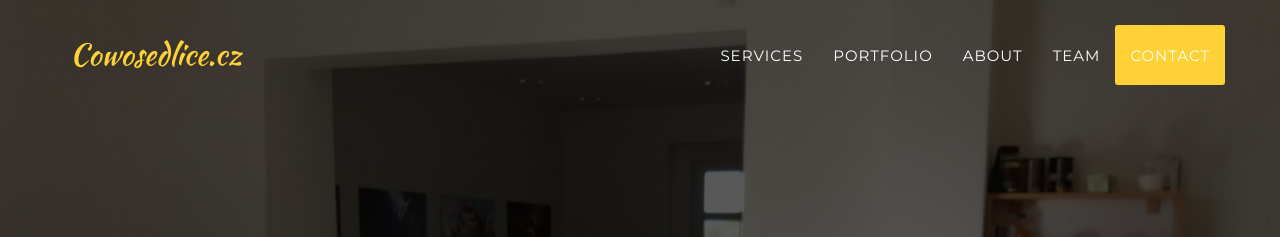
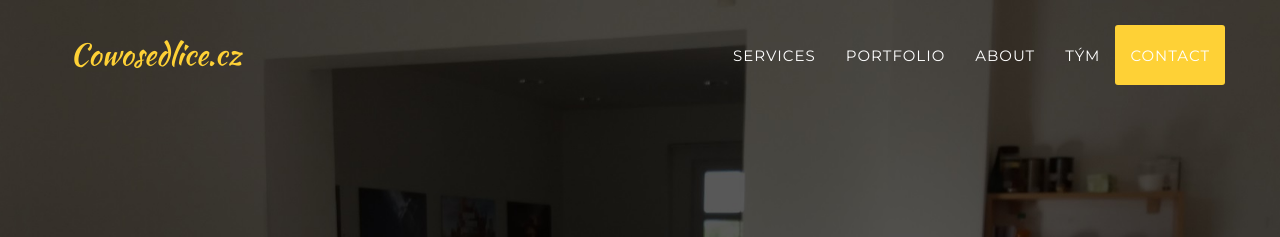
Before and after one commit to cowosedlice/cowosedlice.cz, a Jekyll site: the page built from index.html, in a window 1280 px wide. Shown: the top 237 px of the page. Built offline with Jekyll 4.4.1, drawn with Linux system fonts in a browser that asks for light colours; some web fonts are replaced.

Commit message:
změna nadpisu

```diff
--- a/_includes/header.html
+++ b/_includes/header.html
@@ -28,7 +28,7 @@
                         <a class="page-scroll" href="#about">About</a>
                     </li>
                     <li>
-                        <a class="page-scroll" href="#team">Team</a>
+                        <a class="page-scroll" href="#team">Tým</a>
                     </li>
                     <li>
                         <a class="page-scroll" href="#contact">Contact</a>
```
